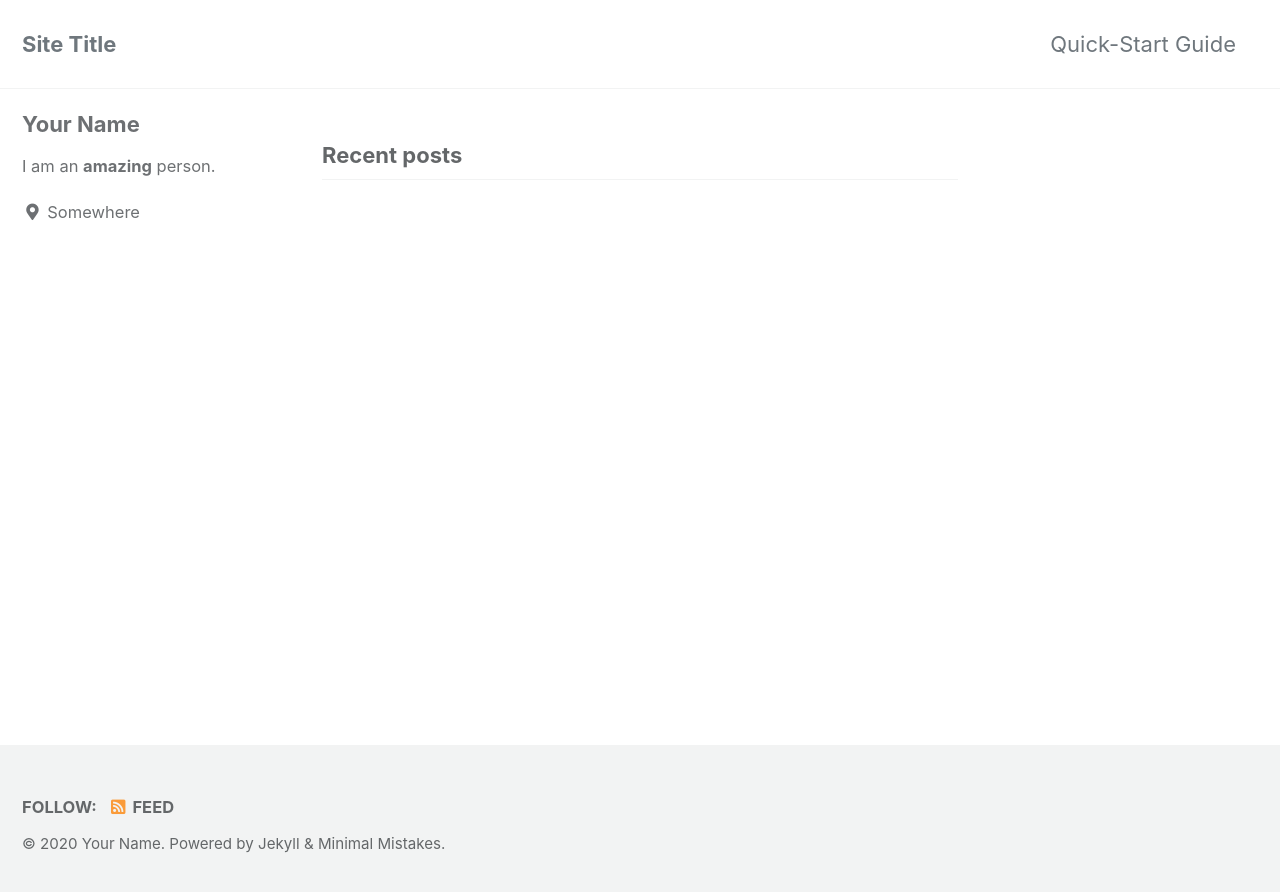
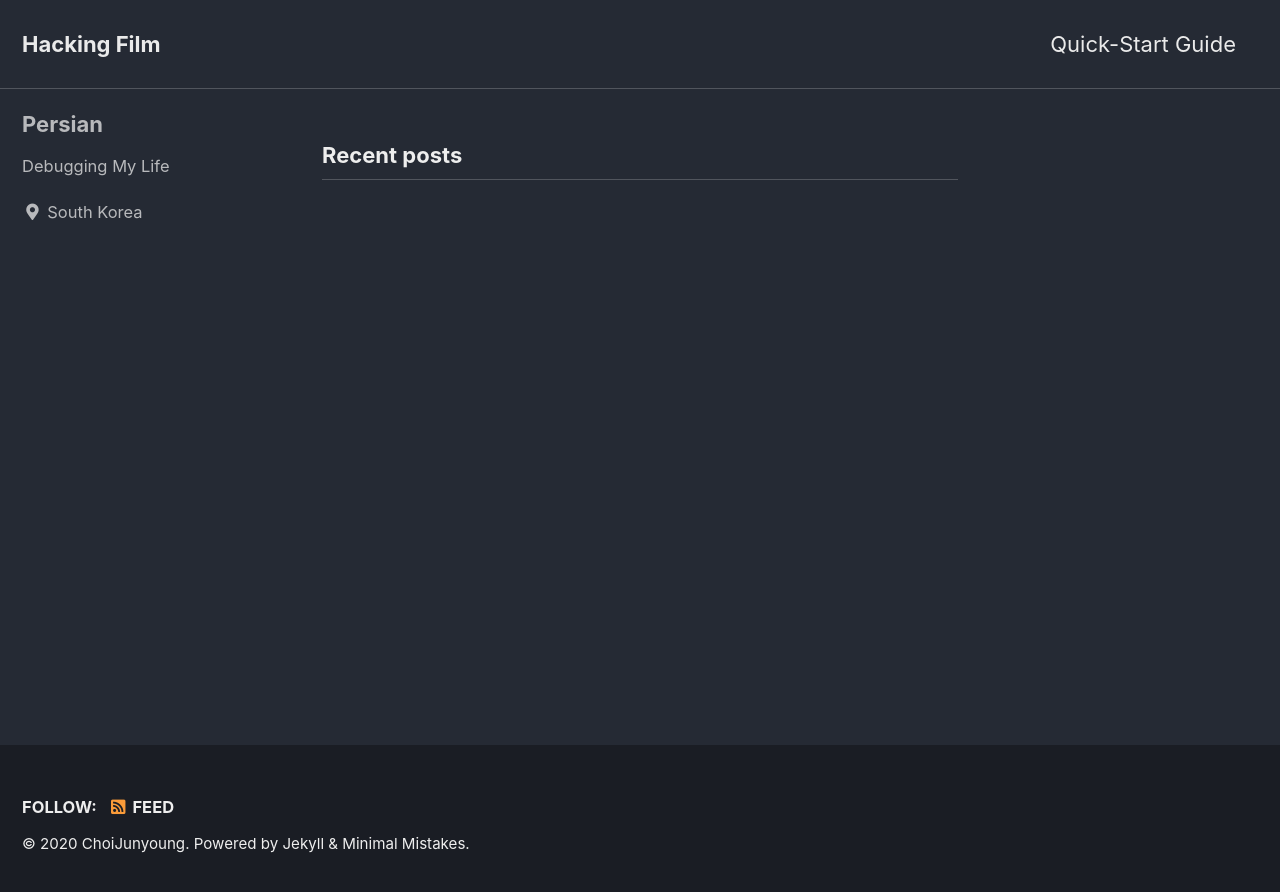
Before and after one commit to Jun-Project-LAB/Jun-Project-LAB.github.io, a Jekyll site: the page built from index.html, in a window 1280 px wide. Shown: the top 892 px of the page. Built offline with Jekyll 4.4.1, drawn with Linux system fonts in a browser that asks for light colours; cached includes are drawn as plain includes; the list of posts is cut into pages by our own code.

Commit message:
Sat 19 Dec 2020 05:44:55 PM KST

```diff
--- a/_config.yml
+++ b/_config.yml
@@ -12,17 +12,17 @@
 
 # theme                  : "minimal-mistakes-jekyll"
 # remote_theme           : "mmistakes/minimal-mistakes"
-minimal_mistakes_skin    : "default" # "air", "aqua", "contrast", "dark", "dirt", "neon", "mint", "plum", "sunrise"
+minimal_mistakes_skin    : "dark" #"default", "air", "aqua", "contrast", "dark", "dirt", "neon", "mint", "plum", "sunrise"
 
 # Site Settings
 locale                   : "en-US"
-title                    : "Site Title"
+title                    : "Hacking Film"
 title_separator          : "-"
 subtitle                 : # site tagline that appears below site title in masthead
-name                     : "Your Name"
-description              : "An amazing website."
-url                      : # the base hostname & protocol for your site e.g. "https://mmistakes.github.io"
-baseurl                  : # the subpath of your site, e.g. "/blog"
+name                     : "ChoiJunyoung"
+description              : "Hacking Develop Room."
+url                      : "https://jun-project-lab.github.io" # the base hostname & protocol for your site e.g. "https://mmistakes.github.io"
+baseurl                  : "" # the subpath of your site, e.g. "/blog"
 repository               : # GitHub username/repo-name e.g. "mmistakes/minimal-mistakes"
 teaser                   : # path of fallback teaser image, e.g. "/assets/images/500x300.png"
 logo                     : # path of logo image to display in the masthead, e.g. "/assets/images/88x88.png"
@@ -93,10 +93,10 @@ analytics:
 
 # Site Author
 author:
-  name             : "Your Name"
+  name             : "Persian"
   avatar           : # path of avatar image, e.g. "/assets/images/bio-photo.jpg"
-  bio              : "I am an **amazing** person."
-  location         : "Somewhere"
+  bio              : "Debugging My Life"
+  location         : "South Korea"
   email            :
   links:
     - label: "Email"
```
